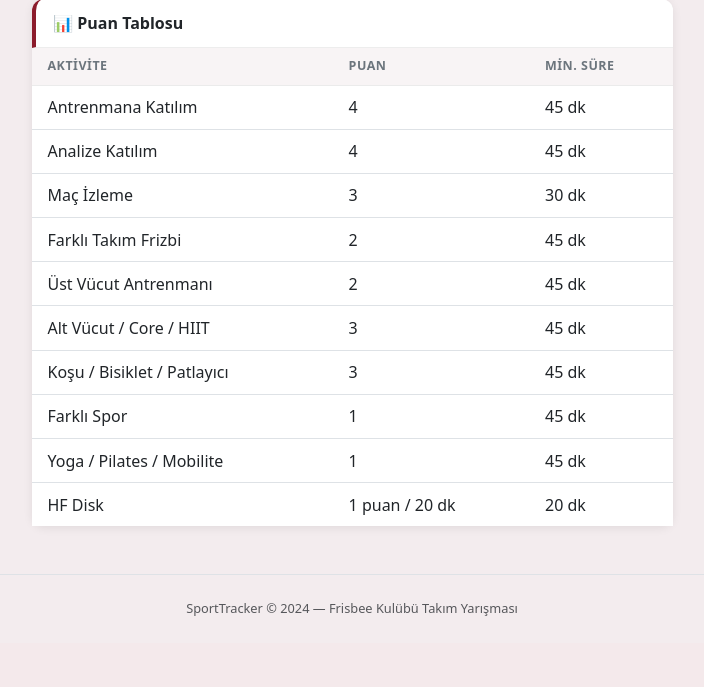
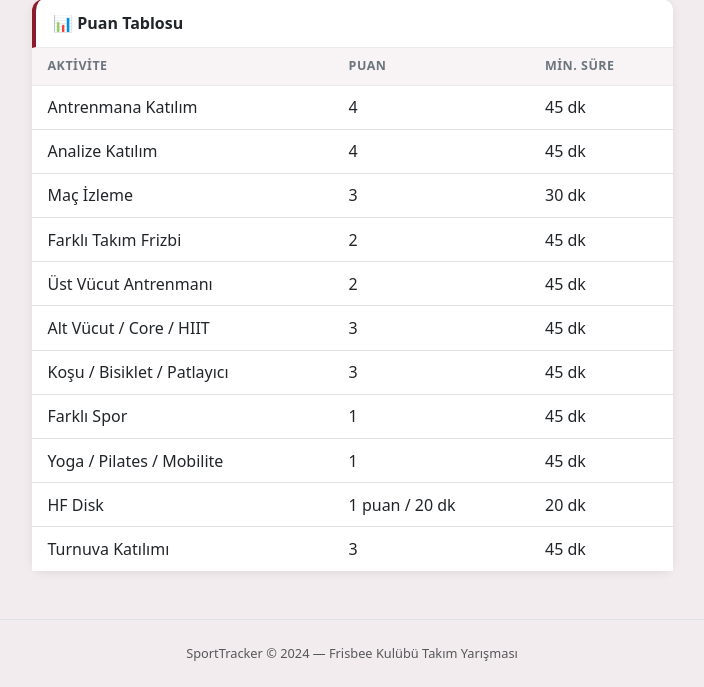
Before and after one commit to eren1787/SportTracker, a Django app: template templates/tracker/activity_log.html in a window 1280 px wide. Shown: the part 431-1118 px from the top of the page, without its empty margins (288-992 px from the left). Before the commit the page ends 1047 px from the top, so only its background shows below. Run offline with Django 4.2, Linux system fonts and the light colour scheme; the template is opened without the code that fills it: values that come from a table or form of the project are taken from there, others are empty.

Commit message:
Add tournament activity type with 3 points
https://claude.ai/code/session_01FeMRrep5RVqM1Z33sEQ1fq

```diff
--- a/templates/tracker/activity_log.html
+++ b/templates/tracker/activity_log.html
@@ -69,6 +69,7 @@
             <tr><td>Farklı Spor</td><td>1</td><td>45 dk</td></tr>
             <tr><td>Yoga / Pilates / Mobilite</td><td>1</td><td>45 dk</td></tr>
             <tr><td>HF Disk</td><td>1 puan / 20 dk</td><td>20 dk</td></tr>
+            <tr><td>Turnuva Katılımı</td><td>3</td><td>45 dk</td></tr>
           </tbody>
         </table>
       </div>
@@ -82,7 +83,7 @@
 const BASE_POINTS = {
   training: 4, analysis: 4, match_watching: 3, other_team_frisbee: 2,
   upper_body: 2, lower_body_core_hiit: 3, endurance: 3, other_sport: 1,
-  flexibility: 1,
+  flexibility: 1, tournament: 3,
 };
 const MIN_DURATION = { match_watching: 30, hf_disk: 20 };
 
--- a/tracker/models.py
+++ b/tracker/models.py
@@ -11,6 +11,7 @@ ACTIVITY_CHOICES = [
     ("other_sport", "Farklı Spor"),
     ("flexibility", "Yoga / Pilates / Mobilite"),
     ("hf_disk", "HF Disk"),
+    ("tournament", "Turnuva Katılımı"),
 ]
 
 BASE_POINTS = {
@@ -23,6 +24,7 @@ BASE_POINTS = {
     "endurance": 3,
     "other_sport": 1,
     "flexibility": 1,
+    "tournament": 3,
     # hf_disk: duration-based (1 pt per 20 min), not in BASE_POINTS
 }
 
--- a/tracker/templatetags/tracker_tags.py
+++ b/tracker/templatetags/tracker_tags.py
@@ -49,5 +49,6 @@ def activity_color(activity_type):
         "lower_body_core_hiit": "dark",
         "other_team_frisbee": "primary",
         "hf_disk": "success",
+        "tournament": "warning",
     }
     return colors.get(activity_type, "secondary")
```
Also changed, not shown: tracker/migrations/0003_alter_activity_activity_type_and_more.py (added).
